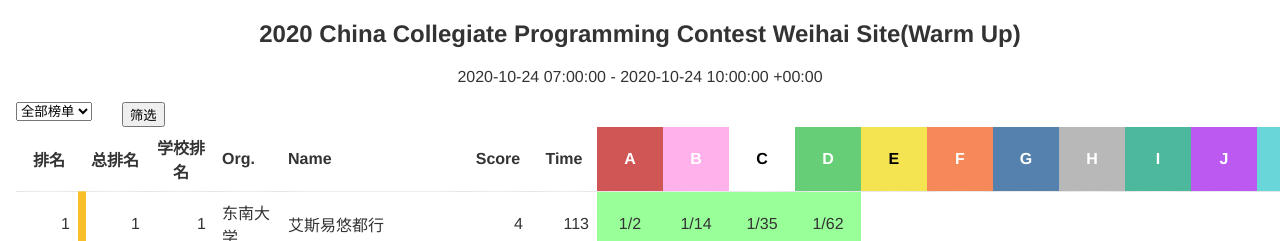
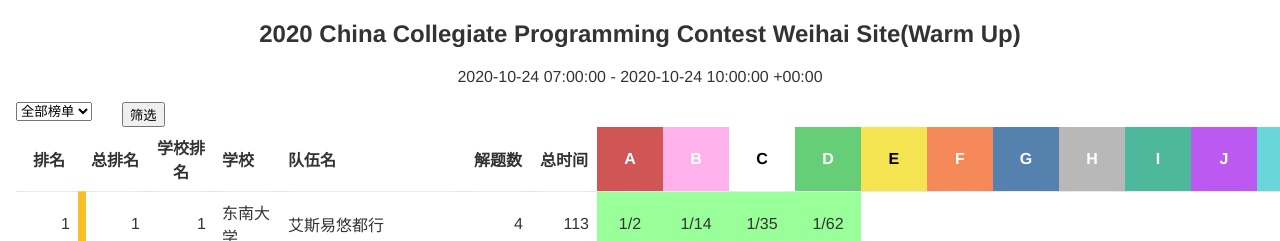
Before and after one commit to algoux/standard-ranklist-renderer, a React app: page / in a window 1280 px wide. Shown: the top 241 px of the page. Built offline with nearby package versions, Linux system fonts and the light colour scheme.

Commit message:
U: footer and table head

```diff
--- a/src/App.tsx
+++ b/src/App.tsx
@@ -81,9 +81,9 @@
       return <div>
         <Ranklist data={data} />
         <div className="-text-center" style={{ marginTop: '60px', marginBottom: '15px' }}>
-          Powered by Standard Ranklist team from SDUT<br />
+          Powered by ACM team from SDUT. <a href="https://acm.sdut.edu.cn/acmss/" target="_blank">View Contests Collection</a><br />
           Copyright © 2019-2020 <a href="https://github.com/algoux" target="_blank">algoUX</a><br />
-          <a href={isDev ? '' : srkPath} target="_blank">Open srk.json</a>
+          Generated by <a href="https://github.com/algoux/standard-ranklist" target="_blank">Standard Ranklist</a> renderer. <a href={isDev ? '' : srkPath} target="_blank">Open srk.json</a>
         </div>
       </div>;
     } else if (!data && !this.state.loading) {
--- a/src/Ranklist.tsx
+++ b/src/Ranklist.tsx
@@ -370,10 +370,10 @@
           <thead>
             <tr>
               {series.map(s => <th key={s.title}>{s.title}</th>)}
-              {hasOrganization && <th className="-text-left">Org.</th>}
-              <th className="-text-left">Name</th>
-              <th>Score</th>
-              <th>Time</th>
+              {hasOrganization && <th className="-text-left">学校</th>}
+              <th className="-text-left">队伍名</th>
+              <th>解题数</th>
+              <th>总时间</th>
               {problems.map((p, index) => this.renderSingleProblemHeader(p, index))}
             </tr>
           </thead>
```
